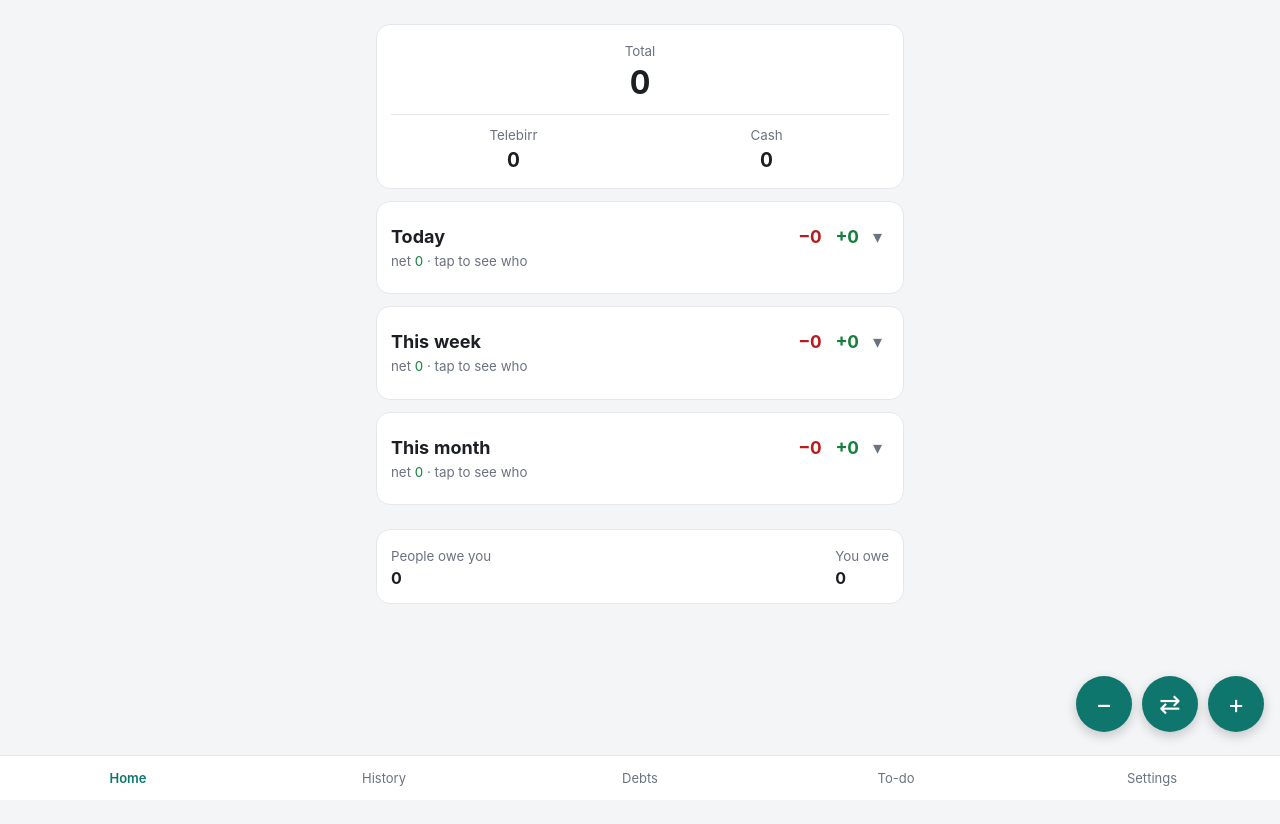
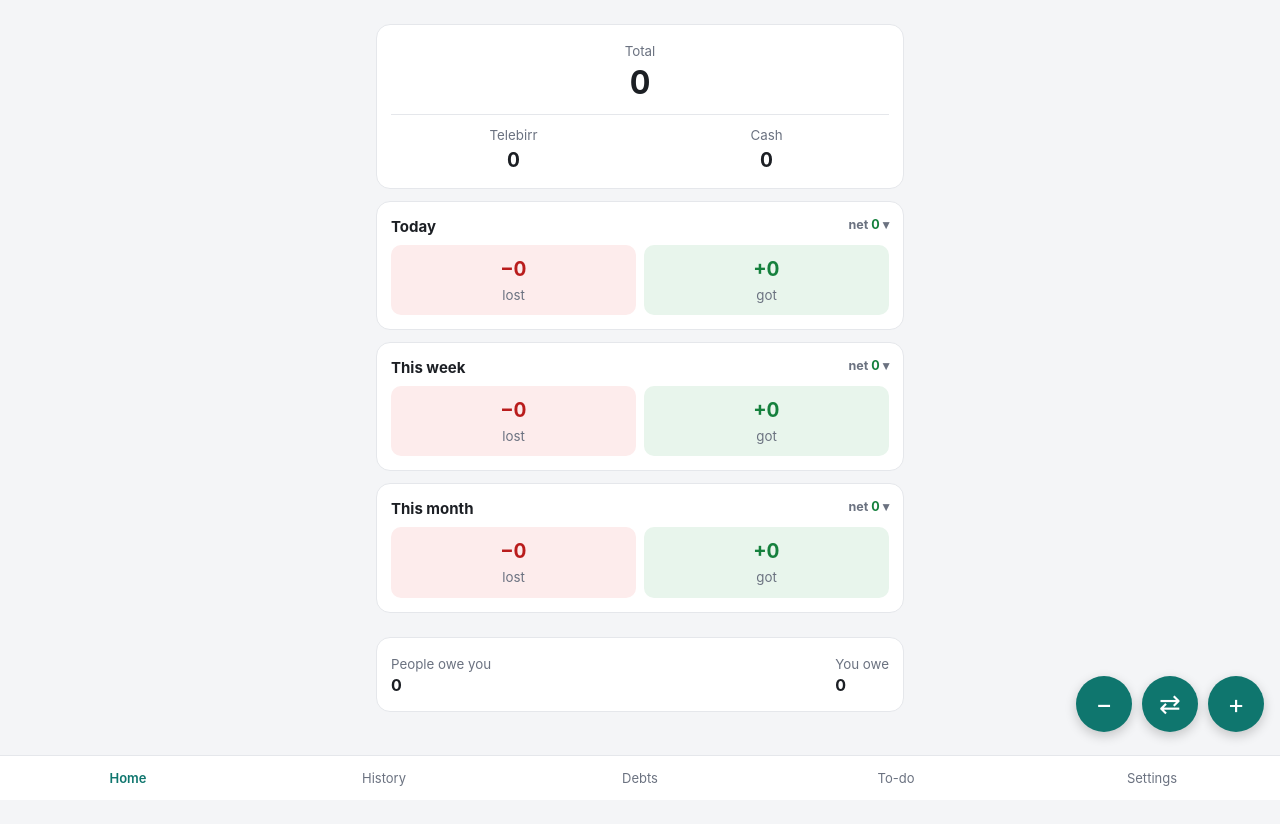
Before and after one commit to yaphet19/money-tracker, a website with bundled scripts: page index.html in a window 1280 px wide. Before the commit the page ends 800 px from the top, so only its background shows below. Built offline with nearby package versions, Linux system fonts and the light colour scheme.

Commit message:
feat: period cards with a red lost box and a green got box
Co-Authored-By: Claude Opus 5.5 <noreply@anthropic.com>

```diff
--- a/screens/home.js
+++ b/screens/home.js
@@ -13,13 +13,11 @@ function periodCard(state, key, label) {
   const t = periodTotals(state.entries, periodStart(key, today()), today());
   return `<details class="card period" data-period="${key}" ${expanded.has(key) ? 'open' : ''}>
     <summary>
-      <div class="pline">
-        <strong>${label}</strong>
-        <strong class="neg" aria-label="lost">−${fmt(t.out)}</strong>
-        <strong class="pos" aria-label="got">+${fmt(t.in)}</strong>
-        <span class="chev" aria-hidden="true">▾</span>
+      <h3>${label} <small>net <span class="${t.net < 0 ? 'neg' : 'pos'}">${signed(t.net)}</span> <span class="chev" aria-hidden="true">▾</span></small></h3>
+      <div class="split">
+        <div class="lost"><strong>−${fmt(t.out)}</strong><small>lost</small></div>
+        <div class="got"><strong>+${fmt(t.in)}</strong><small>got</small></div>
       </div>
-      <small>net <span class="${t.net < 0 ? 'neg' : 'pos'}">${signed(t.net)}</span> · tap to see who</small>
     </summary>
     <h4>Got from</h4><ul class="list">${people(t.byPersonIn)}</ul>
     <h4>Lost to</h4><ul class="list">${people(t.byPersonOut)}</ul>
--- a/style.css
+++ b/style.css
@@ -1,6 +1,6 @@
-:root { --bg:#f4f5f7; --card:#fff; --text:#1c1f24; --muted:#6b7280; --line:#e5e7eb; --accent:#0f766e; --pos:#15803d; --neg:#b91c1c; color-scheme: light dark; }
+:root { --bg:#f4f5f7; --card:#fff; --text:#1c1f24; --muted:#6b7280; --line:#e5e7eb; --accent:#0f766e; --pos:#15803d; --neg:#b91c1c; --pos-bg:#e8f5ec; --neg-bg:#fdecec; color-scheme: light dark; }
 @media (prefers-color-scheme: dark) {
-  :root { --bg:#0f1115; --card:#1a1d23; --text:#eef0f3; --muted:#9aa1ac; --line:#2a2f37; --accent:#14b8a6; --pos:#4ade80; --neg:#f87171; }
+  :root { --bg:#0f1115; --card:#1a1d23; --text:#eef0f3; --muted:#9aa1ac; --line:#2a2f37; --accent:#14b8a6; --pos:#4ade80; --neg:#f87171; --pos-bg:#16301f; --neg-bg:#3a1a1a; }
 }
 * { box-sizing: border-box; }
 body { margin: 0; background: var(--bg); color: var(--text); font: 16px/1.4 -apple-system, system-ui, sans-serif; }
@@ -26,10 +26,13 @@ small, .muted { color: var(--muted); }
 .balances .total { grid-column: 1 / -1; padding-bottom: 8px; border-bottom: 1px solid var(--line); }
 .balances .total strong { font-size: 32px; }
 .balances strong { display: block; font-size: 20px; font-variant-numeric: tabular-nums; }
-.period summary { list-style: none; cursor: pointer; }
+.period summary { list-style: none; cursor: pointer; color: var(--text); padding: 0; }
 .period summary::-webkit-details-marker { display: none; }
-.pline { display: grid; grid-template-columns: 1fr auto auto 16px; gap: 14px; align-items: baseline; font-size: 18px; font-variant-numeric: tabular-nums; }
-.pline strong:first-child { color: var(--text); }
+.split { display: grid; grid-template-columns: 1fr 1fr; gap: 8px; text-align: center; }
+.split div { border-radius: 10px; padding: 10px 4px; }
+.split strong { display: block; font-size: 20px; font-variant-numeric: tabular-nums; }
+.split .lost { background: var(--neg-bg); color: var(--neg); }
+.split .got { background: var(--pos-bg); color: var(--pos); }
 .period .chev { color: var(--muted); transition: transform .15s; }
 .period[open] .chev { transform: rotate(180deg); }
 .period h4 { margin: 12px 0 0; font-size: 14px; color: var(--muted); }
```
